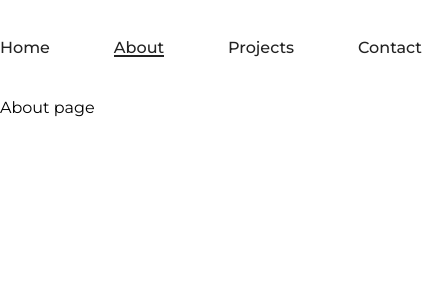
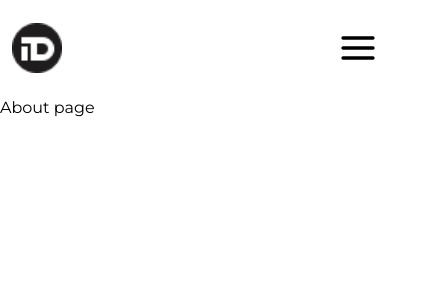
Before and after one commit to IvanDanyliuk/portfolio, a Next.js app: page /about in a window 390 px wide. Shown: the top 300 px of the page, 422 px wide, since content can reach past the window. Built offline with nearby package versions, Linux system fonts and the light colour scheme.

Commit message:
fix the hydration bug, create a responsive nav menu

```diff
--- a/src/app/layout.tsx
+++ b/src/app/layout.tsx
@@ -21,6 +21,7 @@ export default function RootLayout({
     <html lang="en">
       <body
         className={`${montserrat.className} antialiased`}
+        suppressHydrationWarning
       >
         <Header />
         {children}
--- a/src/components/layout/action-link.tsx
+++ b/src/components/layout/action-link.tsx
@@ -17,7 +17,7 @@ export const ActionLink: React.FC<IActionLink> = ({
   children
 }) => {
   return (
-    <Link href={href} download={download} className='text-secondary'>
+    <Link href={href} download={download} className='flex gap-2 text-secondary'>
       <span>
         {label}
       </span>
--- a/src/components/layout/header.tsx
+++ b/src/components/layout/header.tsx
@@ -1,35 +1,12 @@
-'use client';
-
-import { useState } from 'react';
-import { usePathname } from 'next/navigation';
 import Image from 'next/image';
 import Link from 'next/link';
-import { cn } from '@/lib/utils';
-import { MENU_LINKS } from '@/lib/constants';
+import { NavMenu } from './nav-menu';
 
 
 export const Header: React.FC = () => {
-  const pathname = usePathname();
-  const [activeLink, setActiveLink] = useState('/');
-
-  const handleScroll = (id: string) => {
-    const section = document.getElementById(id);
-
-    if (section) {
-      const yOffset = -80;
-      const y = section.getBoundingClientRect().top + window.scrollY + yOffset;
-      window.scrollTo({
-        top: y,
-        behavior: 'smooth'
-      });
-    }
-
-    setActiveLink(`/${id}`);
-  };
-
   return (
     <header className='w-full'>
-      <nav className='mx-auto h-24 container flex justify-between items-center'>
+      <nav className='mx-auto px-3 md:px-0 h-24 container flex justify-between items-center'>
         <Link href='/'>
           <Image
             src='/logo.png'
@@ -38,33 +15,7 @@ export const Header: React.FC = () => {
             height={50}
           />
         </Link>
-        <ul className='flex items-center gap-x-16'>
-          {MENU_LINKS.map(link => (
-            <li key={crypto.randomUUID()}>
-              {pathname === '/' ? (
-                <button
-                  onClick={() => handleScroll(link.href.slice(1))}
-                  className={cn(
-                    activeLink === link.href ? 'before:w-full' : 'before:w-0 hover:before:w-full',
-                    'relative before:absolute before:bottom-0 before:left-0 before:h-0.5 before:bg-primary before:transition-all before:duration-300 text-primary font-medium'
-                  )}
-                >
-                  {link.label}
-                </button>
-              ) : (
-                <Link
-                  href={link.href}
-                  className={cn(
-                    pathname === link.href ? 'before:w-full' : 'before:w-0 hover:before:w-full',
-                    'relative before:absolute before:bottom-0 before:left-0 before:h-0.5 before:bg-primary before:transition-all before:duration-300 text-primary font-medium'
-                  )}
-                >
-                  {link.label}
-                </Link>
-              )}
-            </li>
-          ))}
-        </ul>
+        <NavMenu />
       </nav>
     </header>
   );
--- a/src/components/layout/index.ts
+++ b/src/components/layout/index.ts
@@ -1,11 +1,11 @@
 import { ActionLink } from './action-link';
 import { Header } from './header';
-import { NavMenuMobile } from './nav-menu-mobile';
+import { NavMenu } from './nav-menu';
 import { PageSection } from './page-section';
 
 export {
   ActionLink,
   Header,
-  NavMenuMobile,
+  NavMenu,
   PageSection
 };
--- a/src/components/layout/nav-menu-mobile.tsx
+++ /dev/null
@@ -1,35 +0,0 @@
-import { AlignJustify, ArrowDownToLine } from 'lucide-react';
-import { Drawer, DrawerContent, DrawerTrigger } from '../ui/drawer';
-import Link from 'next/link';
-import { MENU_LINKS } from '@/lib/constants';
-import { ActionLink } from './action-link';
-
-
-export const NavMenuMobile: React.FC = () => {
-  return (
-    <Drawer>
-      <DrawerTrigger>
-        <AlignJustify />
-      </DrawerTrigger>
-      <DrawerContent>
-        <div className='py-6 h-screen flex flex-col justify-between'>
-          {MENU_LINKS.map(link => (
-            <Link
-              key={crypto.randomUUID()}
-              href={link.href}
-            >
-              {link.label}
-            </Link>
-          ))}
-        </div>
-        <ActionLink
-          href='/Ivan_Danyliuk_CV.pdf'
-          download
-          label='Download CV'
-        >
-          <ArrowDownToLine />
-        </ActionLink>
-      </DrawerContent>
-    </Drawer>
-  );
-};
--- /dev/null
+++ b/src/components/layout/nav-menu.tsx
@@ -0,0 +1,109 @@
+'use client';
+
+import { useState } from 'react';
+import { usePathname } from 'next/navigation';
+import Link from 'next/link';
+import { AlignJustify, ArrowDownToLine } from 'lucide-react';
+import { ActionLink } from './action-link';
+import {
+  Sheet,
+  SheetContent,
+  SheetDescription,
+  SheetHeader,
+  SheetTitle,
+  SheetTrigger
+} from '../ui/sheet';
+import { cn } from '@/lib/utils';
+import useMediaQuery from '@/lib/use-media-query';
+import { MENU_LINKS } from '@/lib/constants';
+
+
+export const NavMenu: React.FC = () => {
+  const pathname = usePathname();
+  const [activeLink, setActiveLink] = useState('/');
+  const isMobile = useMediaQuery('(max-width: 768px')
+
+  const handleScroll = (id: string) => {
+    const section = document.getElementById(id);
+
+    if (section) {
+      const yOffset = -80;
+      const y = section.getBoundingClientRect().top + window.scrollY + yOffset;
+      window.scrollTo({
+        top: y,
+        behavior: 'smooth'
+      });
+    }
+
+    setActiveLink(`/${id}`);
+  };
+
+  return (
+    <>
+      {
+        isMobile ? (
+          <Sheet>
+            <SheetTrigger>
+              <AlignJustify className='w-10 h-10' />
+            </SheetTrigger>
+            <SheetContent className='py-16 h-screen flex flex-col justify-between items-center'>
+              <SheetHeader className='hidden'>
+                <SheetTitle />
+                <SheetDescription />
+              </SheetHeader>
+              <div className='py-6 flex flex-col justify-between gap-y-12'>
+                {MENU_LINKS.map(link => (
+                  <Link
+                    key={crypto.randomUUID()}
+                    href={link.href}
+                    className={cn(
+                      pathname === link.href ? 'before:w-full' : 'before:w-0 hover:before:w-full',
+                      'relative before:absolute before:bottom-0 before:left-0 before:h-0.5 before:bg-primary before:transition-all before:duration-300 text-primary text-lg text-center font-medium'
+                    )}
+                  >
+                    {link.label}
+                  </Link>
+                ))}
+              </div>
+              <ActionLink
+                href='/Ivan_Danyliuk_CV.pdf'
+                download
+                label='Download CV'
+              >
+                <ArrowDownToLine />
+              </ActionLink>
+            </SheetContent>
+          </Sheet>
+        ) : (
+          <ul className='flex items-center gap-x-16'>
+            {MENU_LINKS.map(link => (
+              <li key={crypto.randomUUID()}>
+                {pathname === '/' ? (
+                  <button
+                    onClick={() => handleScroll(link.href.slice(1))}
+                    className={cn(
+                      activeLink === link.href ? 'before:w-full' : 'before:w-0 hover:before:w-full',
+                      'relative before:absolute before:bottom-0 before:left-0 before:h-0.5 before:bg-primary before:transition-all before:duration-300 text-primary font-medium'
+                    )}
+                  >
+                    {link.label}
+                  </button>
+                ) : (
+                  <Link
+                    href={link.href}
+                    className={cn(
+                      pathname === link.href ? 'before:w-full' : 'before:w-0 hover:before:w-full',
+                      'relative before:absolute before:bottom-0 before:left-0 before:h-0.5 before:bg-primary before:transition-all before:duration-300 text-primary font-medium'
+                    )}
+                  >
+                    {link.label}
+                  </Link>
+                )}
+              </li>
+            ))}
+          </ul>
+        )
+      }
+    </>
+  );
+};
--- a/src/components/ui/sheet.tsx
+++ b/src/components/ui/sheet.tsx
@@ -65,7 +65,7 @@ const SheetContent = React.forwardRef<
       {...props}
     >
       <SheetPrimitive.Close className="absolute right-4 top-4 rounded-sm opacity-70 ring-offset-white transition-opacity hover:opacity-100 focus:outline-none focus:ring-2 focus:ring-neutral-950 focus:ring-offset-2 disabled:pointer-events-none data-[state=open]:bg-neutral-100 dark:ring-offset-neutral-950 dark:focus:ring-neutral-300 dark:data-[state=open]:bg-neutral-800">
-        <X className="h-4 w-4" />
+        <X className="h-8 w-8" />
         <span className="sr-only">Close</span>
       </SheetPrimitive.Close>
       {children}
--- /dev/null
+++ b/src/lib/use-media-query.ts
@@ -0,0 +1,19 @@
+import { useState, useEffect } from 'react';
+
+const useMediaQuery = (query: string) => {
+  const [matches, setMatches] = useState(false);
+
+  useEffect(() => {
+    const mediaQuery = window.matchMedia(query);
+    setMatches(mediaQuery.matches);
+
+    const handleChange = () => setMatches(mediaQuery.matches);
+    mediaQuery.addEventListener('change', handleChange);
+
+    return () => mediaQuery.removeEventListener('change', handleChange);
+  }, [query]);
+
+  return matches;
+};
+
+export default useMediaQuery;
```
